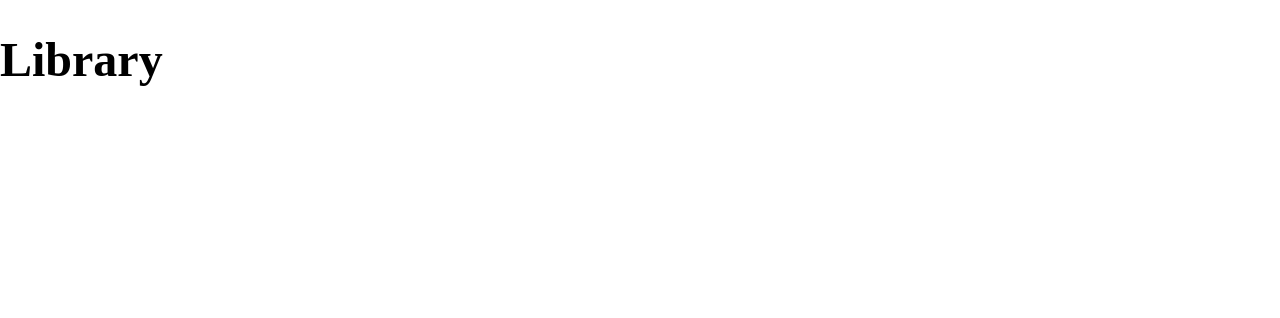
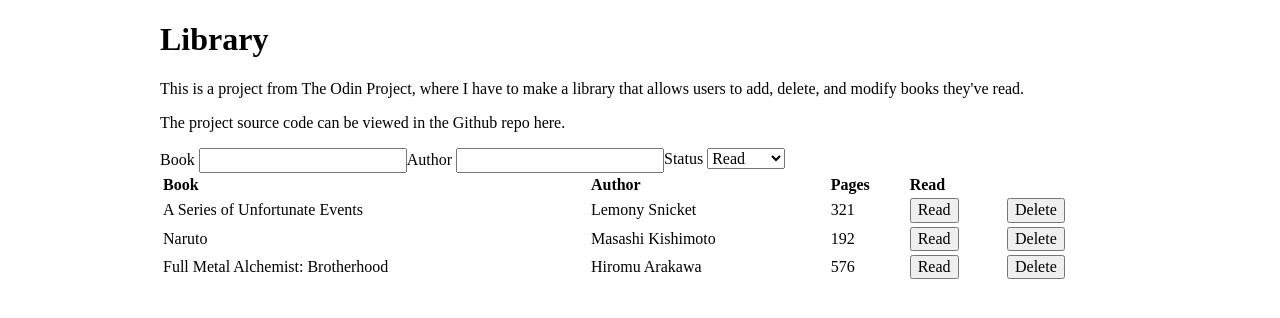
Before and after one commit to dmnuggins/odin-library, a website: page index.html in a window 1280 px wide. Drawn offline with nearby package versions, Linux system fonts and the light colour scheme.

Commit message:
Set up basic app layout

```diff
--- a/index.html
+++ b/index.html
@@ -4,10 +4,78 @@
     <meta charset="UTF-8" />
     <meta name="viewport" content="width=device-width, initial-scale=1.0" />
     <link rel="stylesheet" href="node_modules/normalize.css/normalize.css" />
+
     <link rel="stylesheet" href="styles.css" />
     <title>Library</title>
   </head>
   <body>
-    <h1>Library</h1>
+    <div class="app">
+      <div class="header-section">
+        <h1>Library</h1>
+        <p>
+          This is a project from The Odin Project, where I have to make a
+          library that allows users to add, delete, and modify books they've
+          read.
+        </p>
+        <p>The project source code can be viewed in the Github repo here.</p>
+      </div>
+      <div class="submit-section">
+        <form action="">
+          <div>
+            <label for="title">Book</label>
+            <input type="text" name="" id="title" />
+          </div>
+          <div>
+            <label for="author">Author</label>
+            <input type="text" name="" id="author" />
+          </div>
+          <div>
+            <label for="read">Status</label>
+            <select type="text" name="" id="read">
+              <option value="read">Read</option>
+              <option value="not read">Not read</option>
+            </select>
+          </div>
+        </form>
+      </div>
+      <div class="w-full">
+        <table id="myLibrary">
+          <thead class="bg-gray-50 border-b-2 border-gray-200">
+            <tr>
+              <th>Book</th>
+              <th>Author</th>
+              <th>Pages</th>
+              <th>Read</th>
+              <th></th>
+            </tr>
+          </thead>
+          <tbody>
+            <tr>
+              <td>A Series of Unfortunate Events</td>
+              <td>Lemony Snicket</td>
+              <td>321</td>
+              <td><button>Read</button></td>
+              <td><button type="submit">Delete</button></td>
+            </tr>
+            <tr>
+              <td>Naruto</td>
+              <td>Masashi Kishimoto</td>
+              <td>192</td>
+              <td><button>Read</button></td>
+              <td><button type="submit">Delete</button></td>
+            </tr>
+            <tr>
+              <td>Full Metal Alchemist: Brotherhood</td>
+              <td>Hiromu Arakawa</td>
+              <td>576</td>
+              <td><button>Read</button></td>
+              <td><button type="submit">Delete</button></td>
+            </tr>
+          </tbody>
+          <tfoot></tfoot>
+          <colgroup></colgroup>
+        </table>
+      </div>
+    </div>
   </body>
 </html>
--- a/styles.css
+++ b/styles.css
@@ -1,4 +1,19 @@
-h1 {
-  font-size: 3em;
-  margin: 0.67em 0;
+form {
+  display: flex;
 }
+
+table {
+  width: 100%;
+}
+
+th {
+  text-align: left;
+}
+
+body {
+  display: flex;
+  justify-content: center;
+}
+.app {
+  width: 75%;
+}
```
Also changed, not shown: main.js (+14 -0 lines).
